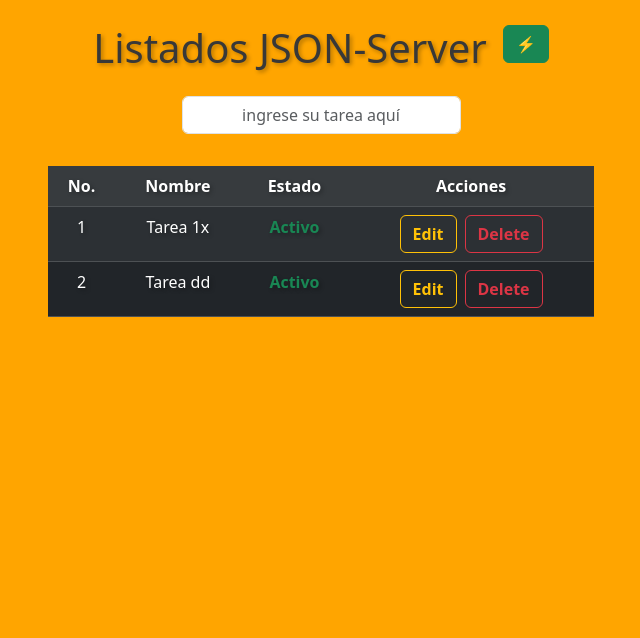
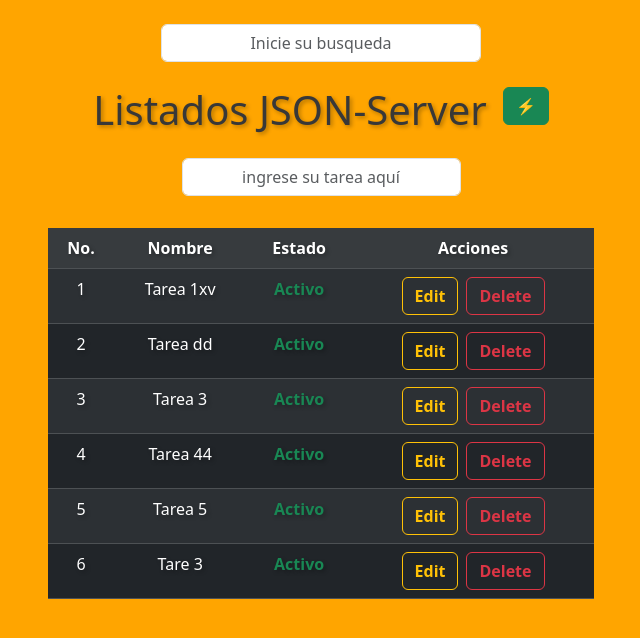
Before and after one commit to RDPA-GitHub/TodoList-Vue, a Vue app: page / in a window 1280 px wide. Shown: the top 638 px of the page, without its empty margins (319-959 px from the left). Built offline with nearby package versions, Linux system fonts and the light colour scheme; data requests are answered from the project's data file.

Commit message:
Se Agrego filtros de Tareas, Fecha: 21/02/2024

```diff
--- a/src/App.vue
+++ b/src/App.vue
@@ -1,5 +1,11 @@
 <template>
   <div id="app">
+
+    <div class="mt-4 d-flex justify-content-center">
+      <input @keyup.enter="filtrar()" placeholder="Inicie su busqueda" type="text" class="form-control w-25 text-center "
+        v-model="busqueda" />
+    </div>
+
     <div class="d-flex justify-content-center">
       <Todo :msg="cambio ? 'Listados JSON-Server' : 'Listados JSON-Placeholder & JSON-Server'" />
       <div class="d-flex align-items-center mt-2">
@@ -138,9 +144,9 @@ export default {
         method: 'GET'
       }).then((Respuesta) => {
         this.usuarios = Respuesta.data;
-        //console.log(JSON.stringify(this.usuarios, undefined, 3));
       })
         .catch((error) => console.log(error.message));
+      this.busqueda = null;
     },
     ListaOculta() {
       if (this.datos.length > 0) {
@@ -175,6 +181,12 @@ export default {
     },
     Actualizar() {
       this.getUsers();
+    },
+    filtrar() {
+      this.usuarios = this.usuarios.filter(usuario => {
+        return  usuario.title == (this.busqueda);
+      });
+      this.busqueda = null;
     }
 
   },
@@ -185,6 +197,10 @@ export default {
       cambio: true,
       vEdit: '',
       indice: '',
+      busqueda: null,
+      filters: {
+        usuarios: []
+      },
       Tarea: {
         title: null,
         active: true
@@ -197,6 +213,7 @@ export default {
   },
   mounted() {
     this.getUsers();
+    this.filtrar();
   }
 }
 </script>
--- a/src/data/db.json
+++ b/src/data/db.json
@@ -2,13 +2,33 @@
   "posts": [
     {
       "id": "e72c",
-      "title": "Tarea 1x",
+      "title": "Tarea 1xv",
       "active": true
     },
     {
       "id": "ac2c",
       "title": "Tarea dd",
       "active": true
+    },
+    {
+      "id": "ad39",
+      "title": "Tarea 3",
+      "active": true
+    },
+    {
+      "id": "b905",
+      "title": "Tarea 44",
+      "active": true
+    },
+    {
+      "id": "787c",
+      "title": "Tarea 5",
+      "active": true
+    },
+    {
+      "id": "bcb6",
+      "title": "Tare 3",
+      "active": true
     }
   ]
 }
```
